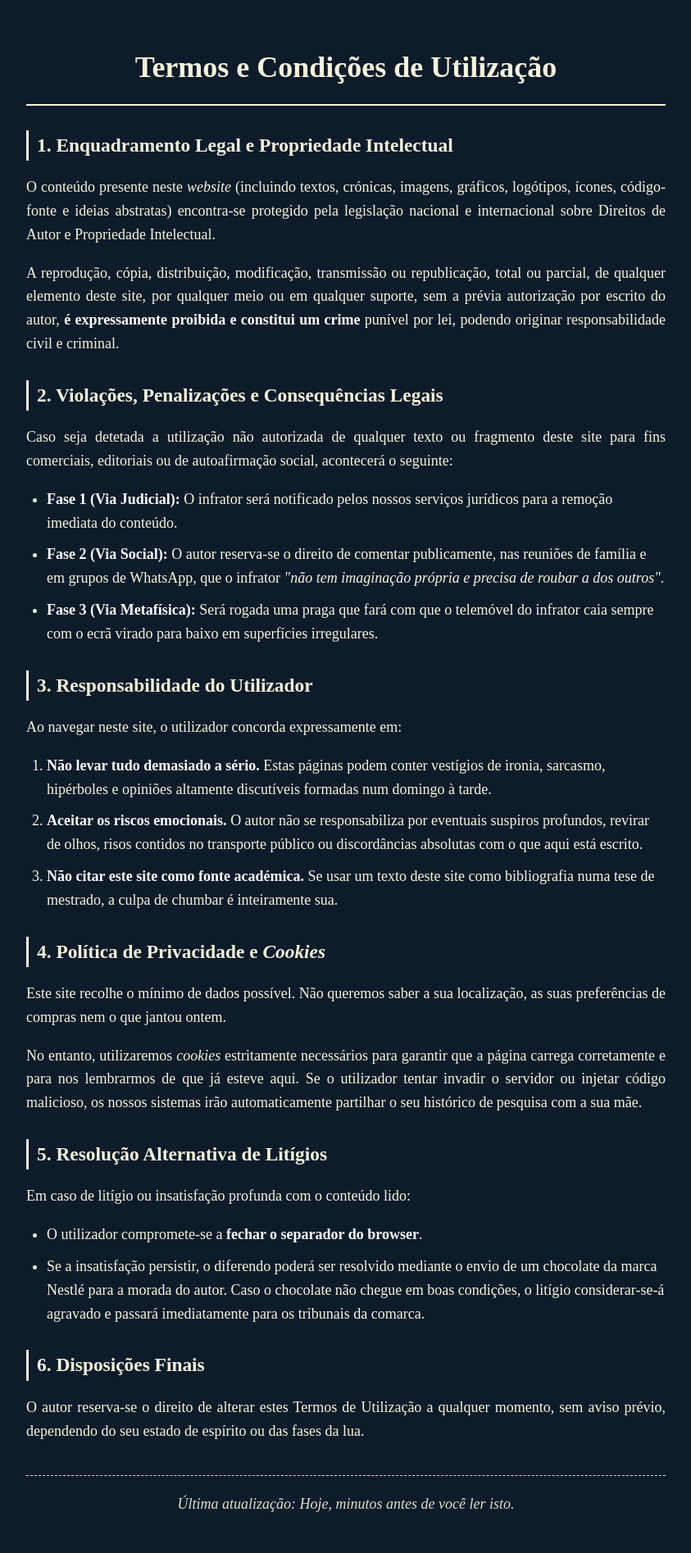
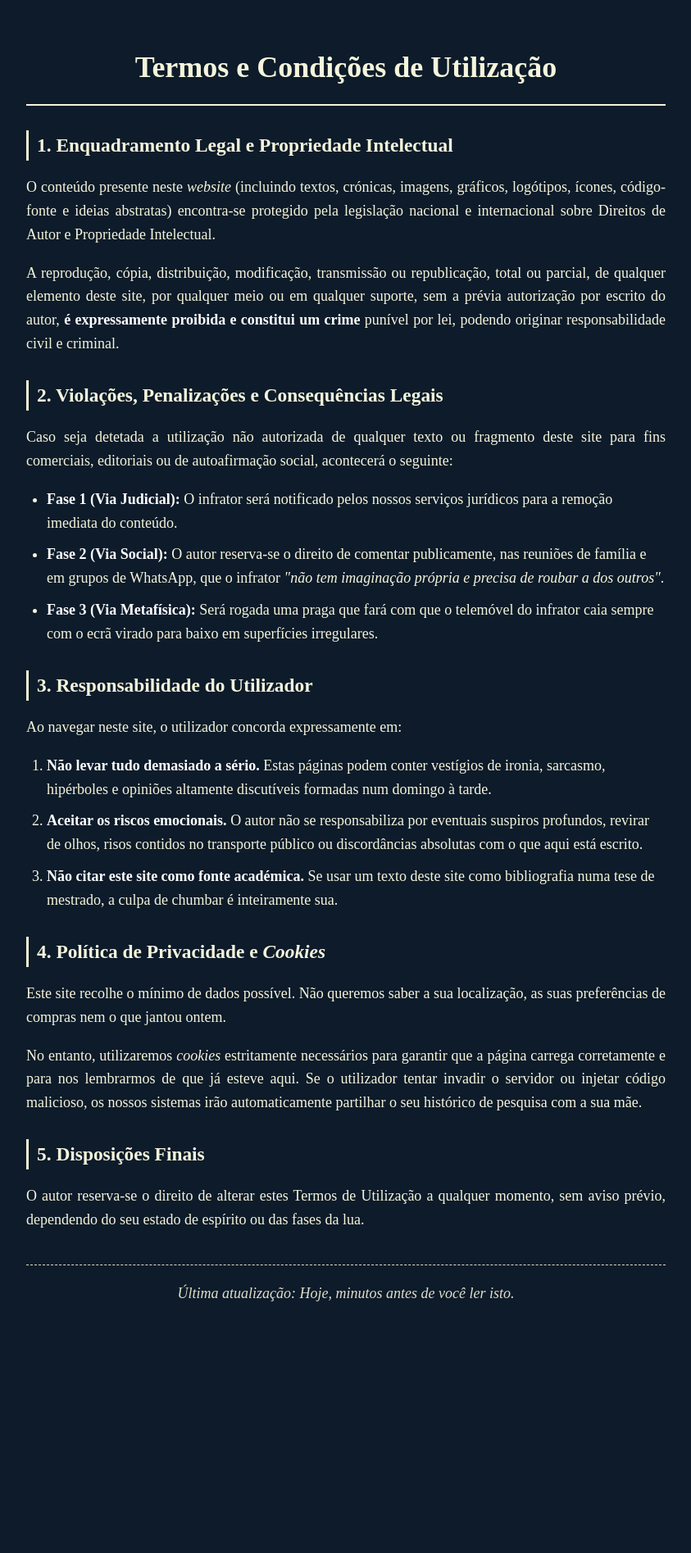
Before and after one commit to joaquim-capitao/joaquim-capitao.github.io, a Jekyll site: the page termos.html, which Jekyll copies as it is, in a window 1280 px wide. Shown: the whole page at 82% size, without its empty margins (218-1061 px from the left). Built offline with Jekyll 4.4.1, drawn with Linux system fonts in a browser that asks for light colours; after the commit the page ends 1638 px from its top, so only the background shows below that.

Commit message:
Atualizar o termos.html

```diff
--- a/termos.html
+++ b/termos.html
@@ -108,14 +108,8 @@
         <p>Este site recolhe o mínimo de dados possível. Não queremos saber a sua localização, as suas preferências de compras nem o que jantou ontem.</p>
         <p>No entanto, utilizaremos <em>cookies</em> estritamente necessários para garantir que a página carrega corretamente e para nos lembrarmos de que já esteve aqui. Se o utilizador tentar invadir o servidor ou injetar código malicioso, os nossos sistemas irão automaticamente partilhar o seu histórico de pesquisa com a sua mãe.</p>
 
-        <h3>5. Resolução Alternativa de Litígios</h3>
-        <p>Em caso de litígio ou insatisfação profunda com o conteúdo lido:</p>
-        <ul>
-            <li>O utilizador compromete-se a <strong>fechar o separador do browser</strong>.</li>
-            <li>Se a insatisfação persistir, o diferendo poderá ser resolvido mediante o envio de um chocolate da marca Nestlé para a morada do autor. Caso o chocolate não chegue em boas condições, o litígio considerar-se-á agravado e passará imediatamente para os tribunais da comarca.</li>
-        </ul>
 
-        <h3>6. Disposições Finais</h3>
+        <h3>5. Disposições Finais</h3>
         <p>O autor reserva-se o direito de alterar estes Termos de Utilização a qualquer momento, sem aviso prévio, dependendo do seu estado de espírito ou das fases da lua.</p>
 
         <p class="footer-note"><em>Última atualização: Hoje, minutos antes de você ler isto.</em></p>
```
